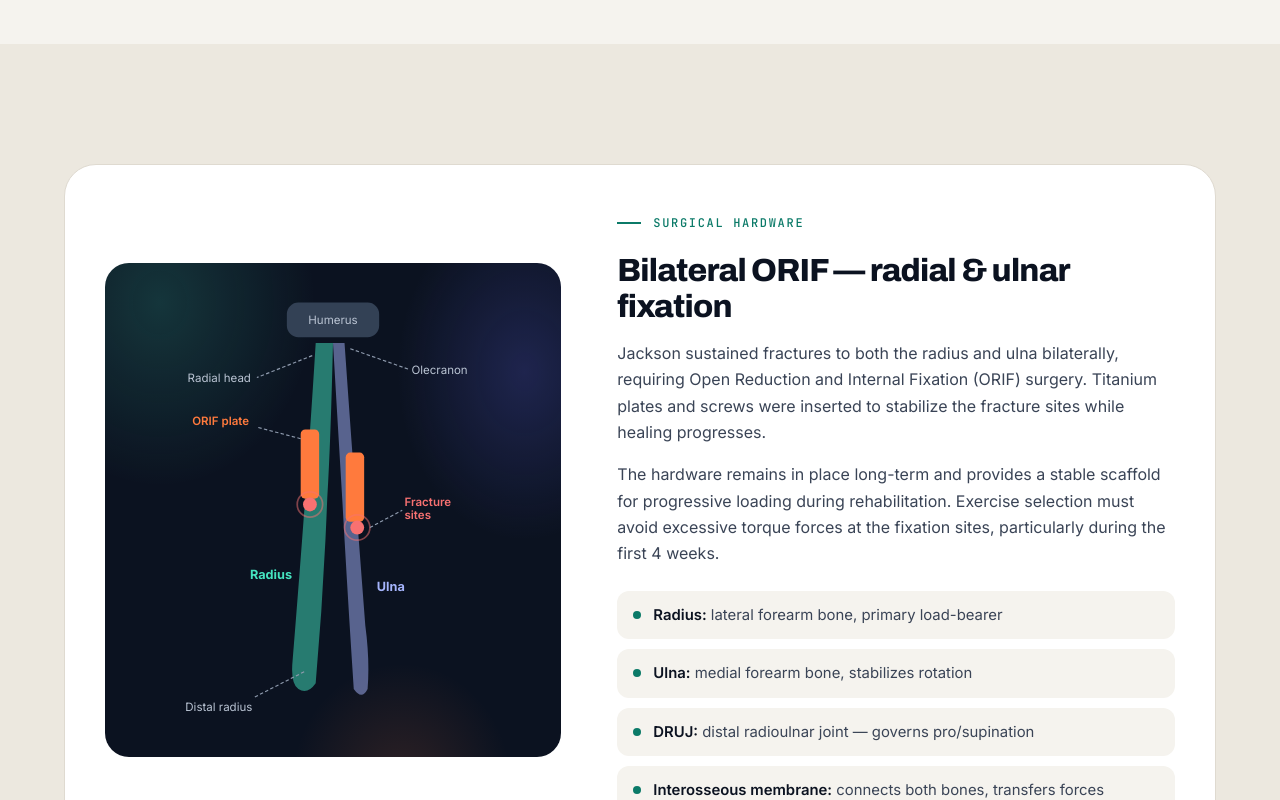
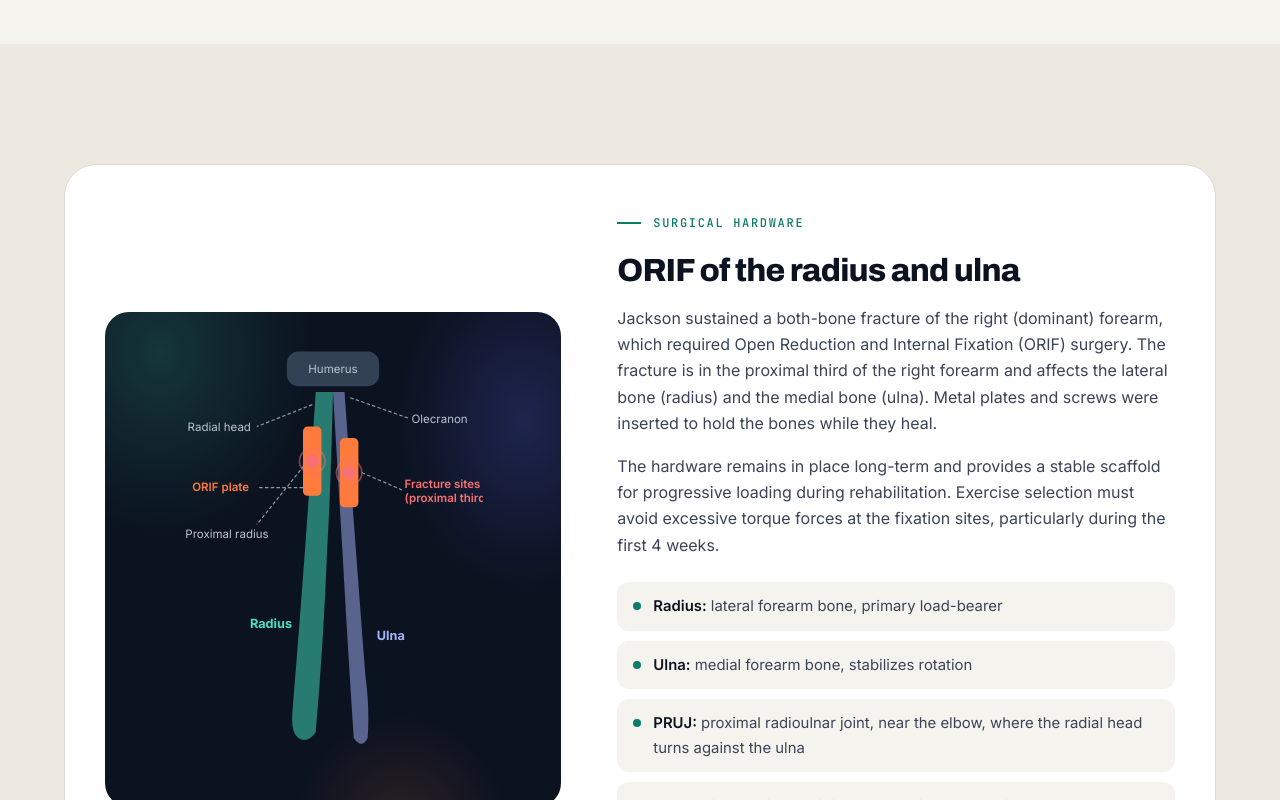
Before and after one commit to Armaghan-Z/cava-pt, a plain HTML site: page exercises.html in a window 1280 px wide. Shown: the part 2000-2800 px from the top of the page. Drawn offline with Linux system fonts and the light colour scheme.

Commit message:
Task 5: Correct anatomical terminology
Replace 'bilateral' with both-bone fracture of the right (dominant)
forearm, 'dislocated' with 'displaced', fix the mechanism of injury,
proximal fracture location, PRUJ, supination/pronation wording, flexion
definition; move the splint to Protective Devices; drop the biopsy item.

Co-Authored-By: Claude Opus 5.5 <noreply@anthropic.com>

```diff
--- a/exercises.html
+++ b/exercises.html
@@ -40,7 +40,7 @@
     <div class="wrap">
       <div class="crumbs"><a href="index.html">CAVA PT</a><span>/</span><b>Exercise Protocol</b></div>
       <h1>Therapeutic <span class="hl">Exercise</span> Program</h1>
-      <p class="lead">A progressive, phase-based protocol for Jackson's bilateral forearm ORIF recovery — restoring grip strength, wrist ROM, and full return to competitive basketball.</p>
+      <p class="lead">A phase-based program for Jackson's recovery from a both-bone fracture of the right (dominant) forearm, repaired with ORIF. It restores wrist ROM and grip strength, then prepares him for basketball.</p>
       <div class="stats">
         <div class="stat"><div class="stat__n"><span data-count="8">8</span></div><div class="stat__l">Exercises</div></div>
         <div class="stat"><div class="stat__n">Wk <span data-count="8">8</span></div><div class="stat__l">First PT visit</div></div>
@@ -124,30 +124,32 @@
             <text x="4" y="79" font-family="Inter,sans-serif" font-size="10" fill="#BAC4D3">Radial head</text>
             <line x1="145" y1="50" x2="196" y2="68" stroke="#8E9AAD" stroke-width="1" stroke-dasharray="3,2"/>
             <text x="198" y="72" font-family="Inter,sans-serif" font-size="10" fill="#BAC4D3">Olecranon</text>
-            <rect x="102" y="120" width="16" height="60" rx="4" fill="#FF7A3D"/>
-            <rect x="141" y="140" width="16" height="60" rx="4" fill="#FF7A3D"/>
-            <line x1="102" y1="128" x2="64" y2="118" stroke="#8E9AAD" stroke-width="1" stroke-dasharray="3,2"/>
-            <text x="8" y="116" font-family="Inter,sans-serif" font-size="10" fill="#FF7A3D" font-weight="600">ORIF plate</text>
-            <line x1="105" y1="330" x2="62" y2="352" stroke="#8E9AAD" stroke-width="1" stroke-dasharray="3,2"/>
-            <text x="2" y="364" font-family="Inter,sans-serif" font-size="10" fill="#BAC4D3">Distal radius</text>
-            <circle cx="110" cy="185" r="6" fill="#F87171"/>
-            <circle cx="151" cy="205" r="6" fill="#F87171"/>
-            <circle cx="110" cy="185" r="11" stroke="#F87171" stroke-width="1.5" opacity=".5"/>
-            <circle cx="151" cy="205" r="11" stroke="#F87171" stroke-width="1.5" opacity=".5"/>
-            <line x1="162" y1="205" x2="190" y2="190" stroke="#8E9AAD" stroke-width="1" stroke-dasharray="3,2"/>
-            <text x="192" y="186" font-family="Inter,sans-serif" font-size="10" fill="#F87171" font-weight="600">Fracture</text>
-            <text x="192" y="198" font-family="Inter,sans-serif" font-size="10" fill="#F87171" font-weight="600">sites</text>
+            <!-- TODO: Verify the fracture level (proximal third) and plate positions against the X-ray in the PLTW case file. -->
+            <rect x="104" y="75" width="16" height="60" rx="4" fill="#FF7A3D"/>
+            <rect x="136" y="85" width="16" height="60" rx="4" fill="#FF7A3D"/>
+            <line x1="104" y1="128" x2="64" y2="128" stroke="#8E9AAD" stroke-width="1" stroke-dasharray="3,2"/>
+            <text x="8" y="131" font-family="Inter,sans-serif" font-size="10" fill="#FF7A3D" font-weight="600">ORIF plate</text>
+            <line x1="108" y1="105" x2="64" y2="160" stroke="#8E9AAD" stroke-width="1" stroke-dasharray="3,2"/>
+            <text x="2" y="172" font-family="Inter,sans-serif" font-size="10" fill="#BAC4D3">Proximal radius</text>
+            <circle cx="112" cy="105" r="6" fill="#F87171"/>
+            <circle cx="144" cy="115" r="6" fill="#F87171"/>
+            <circle cx="112" cy="105" r="11" stroke="#F87171" stroke-width="1.5" opacity=".5"/>
+            <circle cx="144" cy="115" r="11" stroke="#F87171" stroke-width="1.5" opacity=".5"/>
+            <line x1="155" y1="115" x2="190" y2="130" stroke="#8E9AAD" stroke-width="1" stroke-dasharray="3,2"/>
+            <text x="192" y="128" font-family="Inter,sans-serif" font-size="10" fill="#F87171" font-weight="600">Fracture sites</text>
+            <text x="192" y="140" font-family="Inter,sans-serif" font-size="10" fill="#F87171" font-weight="600">(proximal third)</text>
           </svg>
         </div>
         <div>
           <span class="eyebrow">Surgical Hardware</span>
-          <h3>Bilateral ORIF — radial &amp; ulnar fixation</h3>
-          <p>Jackson sustained fractures to both the radius and ulna bilaterally, requiring Open Reduction and Internal Fixation (ORIF) surgery. Titanium plates and screws were inserted to stabilize the fracture sites while healing progresses.</p>
+          <h3>ORIF of the radius and ulna</h3>
+          <p>Jackson sustained a both-bone fracture of the right (dominant) forearm, which required Open Reduction and Internal Fixation (ORIF) surgery. The fracture is in the proximal third of the right forearm and affects the lateral bone (radius) and the medial bone (ulna). Metal plates and screws were inserted to hold the bones while they heal.</p>
           <p>The hardware remains in place long-term and provides a stable scaffold for progressive loading during rehabilitation. Exercise selection must avoid excessive torque forces at the fixation sites, particularly during the first 4 weeks.</p>
           <ul class="bones">
             <li><span><b>Radius:</b> lateral forearm bone, primary load-bearer</span></li>
             <li><span><b>Ulna:</b> medial forearm bone, stabilizes rotation</span></li>
-            <li><span><b>DRUJ:</b> distal radioulnar joint — governs pro/supination</span></li>
+            <li><span><b>PRUJ:</b> proximal radioulnar joint, near the elbow, where the radial head turns against the ulna</span></li>
+            <li><span><b>DRUJ:</b> distal radioulnar joint, at the wrist. Works with the PRUJ to allow pronation and supination</span></li>
             <li><span><b>Interosseous membrane:</b> connects both bones, transfers forces</span></li>
           </ul>
         </div>
@@ -517,8 +519,8 @@
         <article class="card dir reveal"><div class="dir__term">Lateral<span>04</span></div><p>Away from the midline. The radius is the lateral bone of the forearm.</p></article>
         <article class="card dir reveal"><div class="dir__term">Proximal<span>05</span></div><p>Closer to the origin (torso). The elbow joint is proximal to the wrist.</p></article>
         <article class="card dir reveal"><div class="dir__term">Distal<span>06</span></div><p>Farther from the origin. The wrist is distal to the elbow in the forearm.</p></article>
-        <article class="card dir reveal"><div class="dir__term">Supination<span>07</span></div><p>Forearm rotation so the palm faces upward (superiorly); "holding a bowl of soup."</p></article>
-        <article class="card dir reveal"><div class="dir__term">Pronation<span>08</span></div><p>Forearm rotation so the palm faces downward (inferiorly); "pouring out the soup."</p></article>
+        <article class="card dir reveal"><div class="dir__term">Supination<span>07</span></div><p>Forearm rotation that turns the palm up when the elbow is bent, like holding a bowl of soup.</p></article>
+        <article class="card dir reveal"><div class="dir__term">Pronation<span>08</span></div><p>Forearm rotation that turns the palm down when the elbow is bent, like pouring out the soup.</p></article>
         <article class="card dir reveal"><div class="dir__term">Dorsal<span>09</span></div><p>The back surface of the hand or wrist. Extensor tendons run along the dorsal surface.</p></article>
         <article class="card dir reveal"><div class="dir__term">Volar / Palmar<span>10</span></div><p>The front surface of the hand. Flexor tendons and the carpal tunnel are volar structures.</p></article>
         <article class="card dir reveal"><div class="dir__term">Radial Deviation<span>11</span></div><p>Wrist movement toward the thumb side (radius). Limited by the radiocarpal ligaments.</p></article>
```
Also changed, not shown: index.html (+1 -1 lines), success-story.html (+13 -7 lines).
